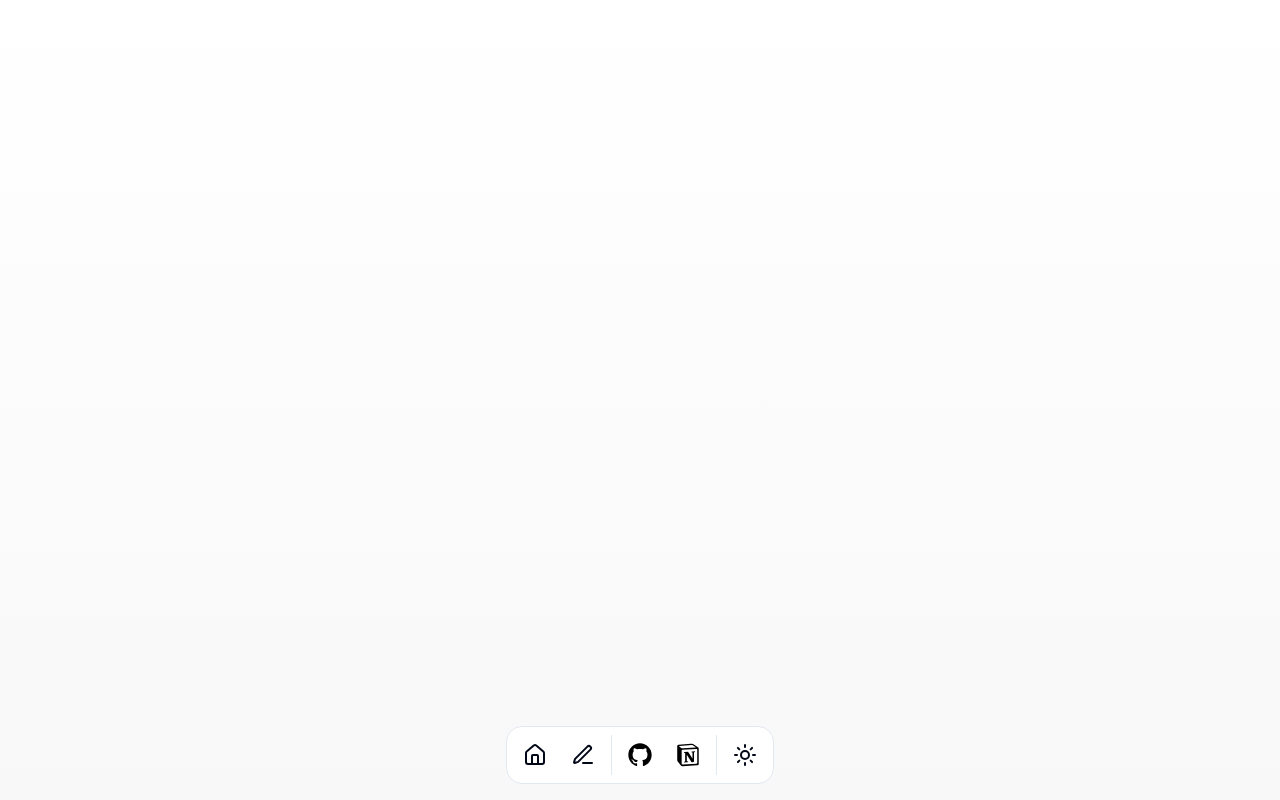
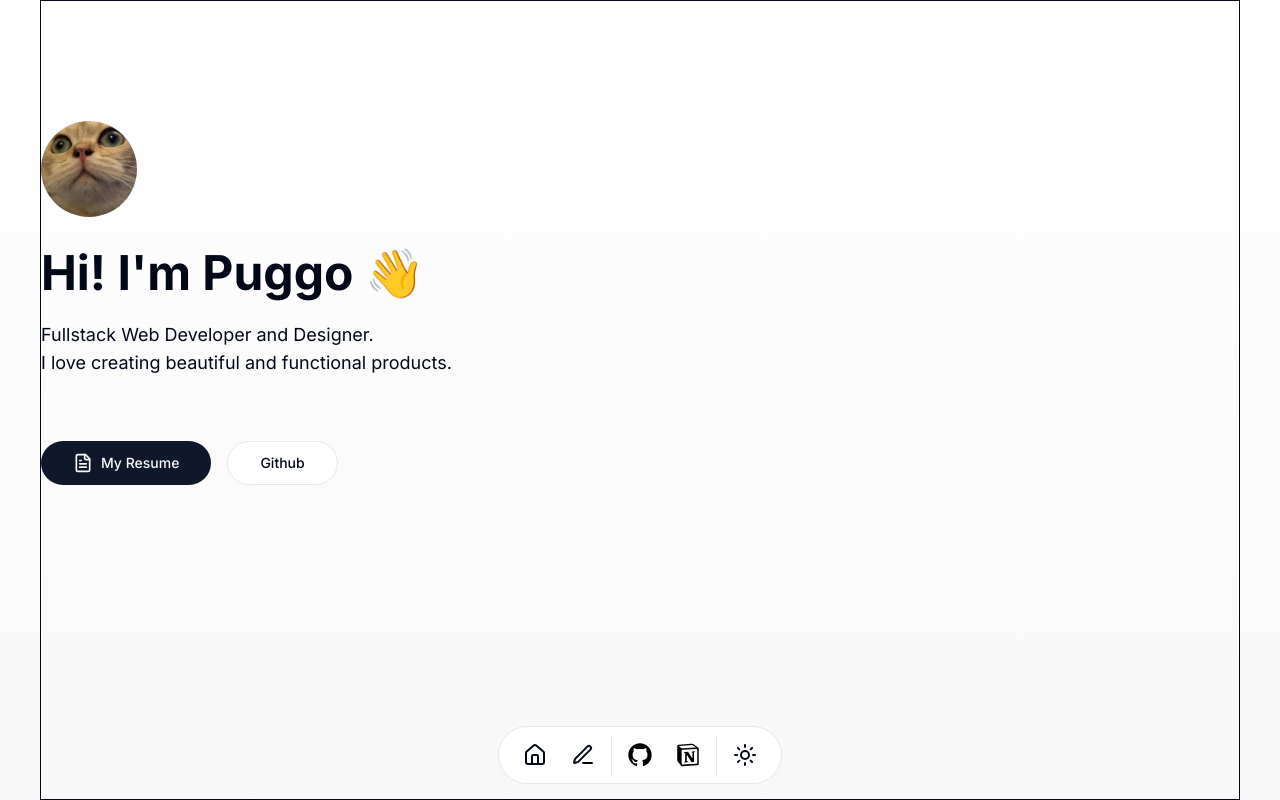
Before and after one commit to Puggo1145/portfolio, a Next.js app: page / in a window 1280 px wide. Built offline with nearby package versions, Linux system fonts and the light colour scheme.

Commit message:
完成首页 heading 介绍内容

```diff
--- /dev/null
+++ b/app/(main)/_components/heading.tsx
@@ -0,0 +1,27 @@
+import BoxReveal from "@/components/magicui/box-reveal";
+
+const Heading: React.FC = () => {
+  return (
+    <div className="w-full max-w-[800px]
+    flex flex-col items-start gap-y-4">
+      <BoxReveal boxColor="#000000" duration={0.5}>
+        <h1 className="h-[56px] text-5xl font-bold">
+          Hi! I&apos;m Puggo 👋
+        </h1>
+      </BoxReveal>
+
+      <BoxReveal boxColor="#000000" duration={0.5}>
+        <div>
+          <p className="text-lg">
+            Fullstack Web Developer and Designer.
+          </p>
+          <p className="text-lg">
+            I love creating beautiful and functional products.
+          </p>
+        </div>
+      </BoxReveal>
+    </div>
+  );
+};
+
+export default Heading;
--- a/app/(main)/layout.tsx
+++ b/app/(main)/layout.tsx
@@ -1,6 +1,10 @@
-const Layout: React.FC = () => {
+import { PropsWithChildren } from 'react';
+
+const Layout: React.FC<PropsWithChildren> = ({ children }) => {
   return (
-    <></>
+    <div className='max-w-[1200px] w-full flex-1 border border-foreground'>
+      {children}
+    </div>
   );
 };
 
--- a/app/(main)/page.tsx
+++ b/app/(main)/page.tsx
@@ -1,7 +1,37 @@
+import Image from "next/image";
+// components
+import Heading from "./_components/heading";
+import { Button } from "@/components/ui/button";
+// images
+import avatar from "@/assets/images/avatar.jpeg";
+// icons
+import { FileTextIcon } from "lucide-react";
+
 const Page: React.FC = () => {
   return (
-    <main className="w-full flex-1">
-
+    <main className="w-full h-full flex flex-col items-center pt-[120px]">
+      <section className="w-full flex flex-col gap-y-8">
+        <div className="size-24 rounded-full bg-slate-200 overflow-hidden">
+          <Image src={avatar} alt="avatar" className="size-full" />
+        </div>
+        <Heading />
+        <div className="mt-8 flex gap-x-4">
+          <Button
+            className="rounded-full"
+            size="lg"
+          >
+            <FileTextIcon className="mr-2" size={20} />
+            My Resume
+          </Button>
+          <Button
+            className="rounded-full"
+            size="lg"
+            variant="outline"
+          >
+            Github
+          </Button>
+        </div>
+      </section>
     </main>
   );
 };
--- a/app/layout.tsx
+++ b/app/layout.tsx
@@ -2,7 +2,7 @@ import type { Metadata } from "next";
 import { Inter } from "next/font/google";
 // components
 import MyDock from "@/components/my-dock";
-import LinearGradient from "@/components/magicui/linear-gradient";
+import GradientBackground from "@/components/gradient-background";
 // providers
 import { ThemeProvider } from "@/components/theme-provider";
 // utils
@@ -27,7 +27,7 @@ export default function RootLayout({
 }>) {
   return (
     <html lang="en">
-      <body className={cn(inter.className, 'w-screen h-screen flex flex-col')}>
+      <body className={cn(inter.className, 'w-screen h-screen flex flex-col items-center')}>
         <ThemeProvider
           attribute="class"
           defaultTheme="system"
@@ -36,11 +36,7 @@ export default function RootLayout({
         >
           {children}
           <MyDock />
-          <LinearGradient
-            className="-z-10"
-            from="#ffffff"
-            to="#f8f8f8"
-          />
+          <GradientBackground />
         </ThemeProvider>
       </body>
     </html>
--- /dev/null
+++ b/components/gradient-background.tsx
@@ -0,0 +1,20 @@
+import LinearGradient from "@/components/magicui/linear-gradient";
+
+const GradientBackground: React.FC = () => {
+    return (
+        <>
+            <LinearGradient
+                className="-z-10 dark:hidden"
+                from="#ffffff"
+                to="#f8f8f8"
+            />
+            <LinearGradient
+                className="-z-10 hidden dark:block"
+                from="#222222"
+                to="#01030a"
+            />
+        </>
+    );
+};
+
+export default GradientBackground;
--- a/components/my-dock.tsx
+++ b/components/my-dock.tsx
@@ -1,4 +1,5 @@
 import Image from "next/image";
+import Link from "next/link";
 // ui
 import { Dock, DockIcon } from "./magicui/dock";
 import { Separator } from "./ui/separator";
@@ -34,7 +35,7 @@ const Social = [
             light: NotionIconBlack,
             dark: NotionIconWhite,
         },
-        href: "notion",
+        href: "https://www.notion.so/a2a1b91f880449e0923935d886cd8588",
     },
 ]
 
@@ -42,24 +43,26 @@ const MyDock: React.FC = () => {
     return (
         <div className="fixed w-full flex items-center bottom-4">
             <Dock
-                className="bg-background"
+                className="bg-background rounded-full px-4"
                 magnification={60}
                 distance={100}
             >
                 {Main.map(Icon =>
-                    <DockIcon key={Icon.href} className="hover:bg-slate-200/50">
+                    <DockIcon key={Icon.href} className="hover:bg-slate-200/50 dark:hover:bg-slate-700/50">
                         <Icon.icon size={24} />
                     </DockIcon>
                 )}
                 <Separator orientation="vertical" />
                 {Social.map(Icon =>
-                    <DockIcon key={Icon.href} className="hover:bg-slate-200/50">
-                        <Image src={Icon.icon.light} alt="github" className="size-7 block dark:hidden" />
-                        <Image src={Icon.icon.dark} alt="github" className="size-7 block hidden dark:block" />
+                    <DockIcon key={Icon.href} className="hover:bg-slate-200/50 dark:hover:bg-slate-700/50">
+                        <Link href={Icon.href} target="_blank" rel="noopener noreferrer">
+                            <Image src={Icon.icon.light} alt="github" className="size-7 block dark:hidden" />
+                            <Image src={Icon.icon.dark} alt="github" className="size-7 hidden dark:block" />
+                        </Link>
                     </DockIcon>
                 )}
                 <Separator orientation="vertical" />
-                <DockIcon className="hover:bg-slate-200/50">
+                <DockIcon className="hover:bg-slate-200/50 dark:hover:bg-slate-700/50">
                     <ColorTheme />
                 </DockIcon>
             </Dock>
```
Also changed, not shown: assets/images/avatar.jpeg (added).
